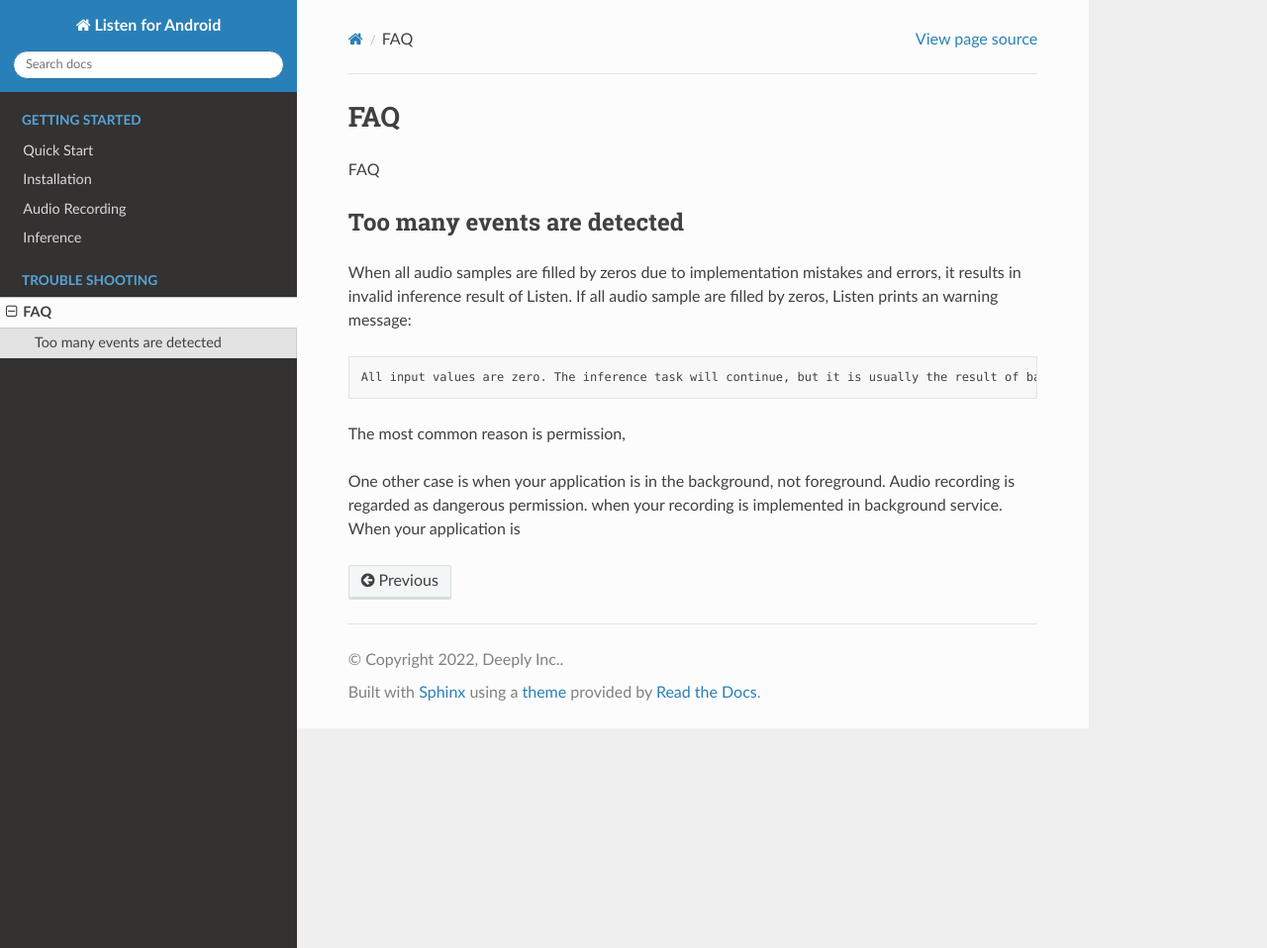
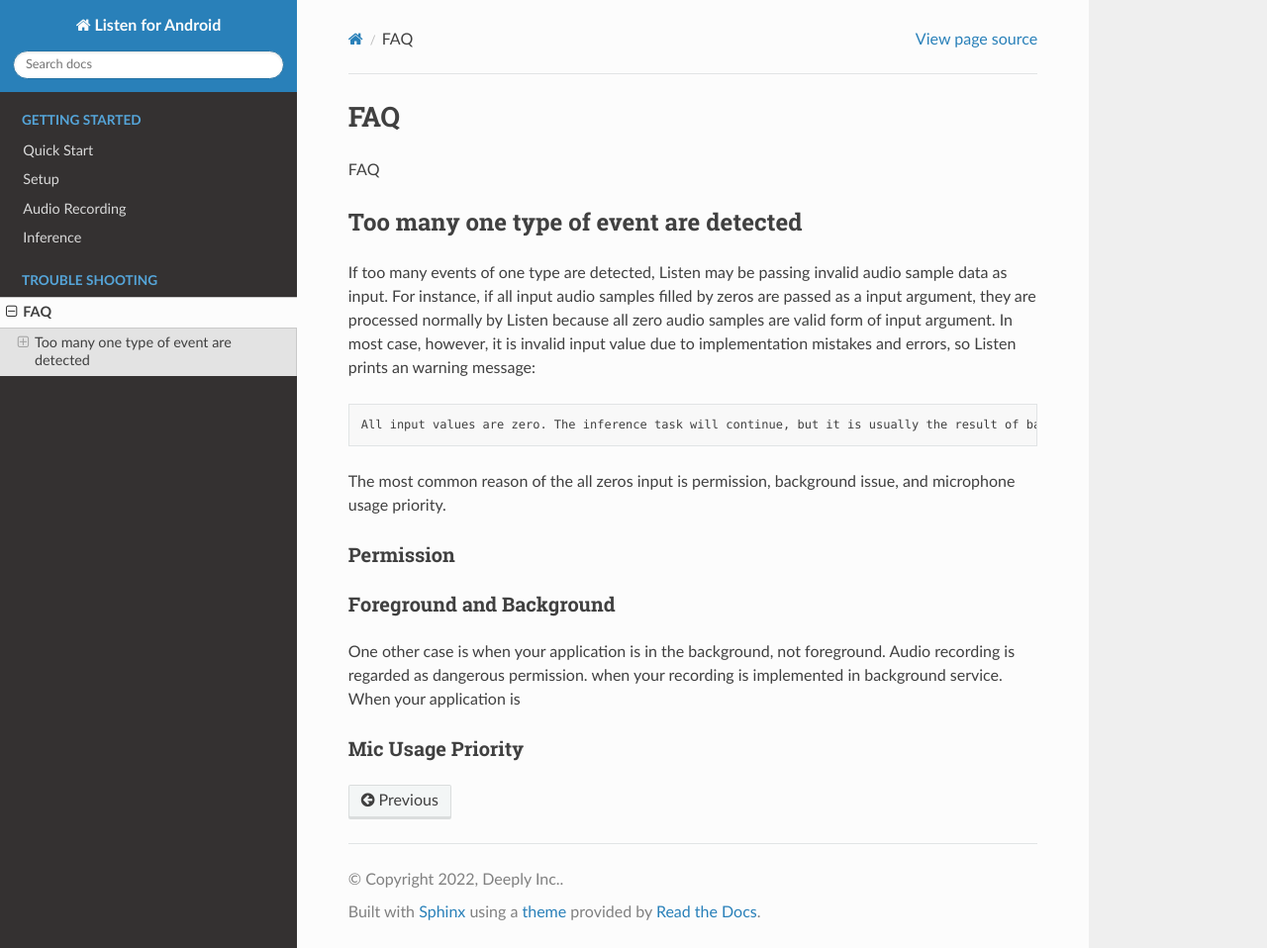
Before and after one commit to deeplyinc/listen-sdk-android-samples, a Sphinx documentation site: the page built from docs/contents/trouble-shooting/faq.md, in a window 1280 px wide and 958 px high. Shown: the whole window at 99% size. Built offline with Sphinx 7.4.7 and the Read the Docs theme 2.0.0, drawn with Linux system fonts in a browser that asks for light colours.

Commit message:
docs: fix some sentences

````diff
--- a/docs/contents/getting-started/installation.md
+++ b/docs/contents/getting-started/setup.md
@@ -1,10 +1,4 @@
-# Installation
-
-hello
-
-## Hello
-
-hello, world!
+# Setup
 
 ## Dependency
 
--- a/docs/contents/trouble-shooting/faq.md
+++ b/docs/contents/trouble-shooting/faq.md
@@ -4,18 +4,25 @@ FAQ
 
 
 
-## Too many events are detected
+## Too many one type of event are detected
 
-When all audio samples are filled by zeros due to implementation mistakes and errors, it results in invalid inference result of Listen.
-If all audio sample are filled by zeros, Listen prints an warning message:
+If too many events of one type are detected, Listen may be passing invalid audio sample data as input.
+For instance, if all input audio samples filled by zeros are passed as a input argument, they are processed normally by Listen because all zero audio samples are valid form of input argument.
+In most case, however, it is invalid input value due to implementation mistakes and errors, so Listen prints an warning message:
 
 ```text
 All input values are zero. The inference task will continue, but it is usually the result of bad recording.
 ```
 
-The most common reason is permission,
+The most common reason of the all zeros input is permission, background issue, and microphone usage priority.
+
+### Permission
+
+### Foreground and Background
 
 One other case is when your application is in the background, not foreground.
 Audio recording is regarded as dangerous permission.
 when your recording is implemented in background service.
 When your application is
+
+### Mic Usage Priority
--- a/docs/index.rst
+++ b/docs/index.rst
@@ -11,7 +11,7 @@ Please contact us if you want to buy a license.
    :hidden:
 
    contents/getting-started/quick-start
-   contents/getting-started/installation
+   contents/getting-started/setup
    contents/getting-started/audio-recording
    contents/getting-started/inference
 
````
Also changed, not shown: docs/README.md (+1 -1 lines), docs/contents/getting-started/inference.md (+3 -3 lines), docs/contents/getting-started/quick-start.md (+2 -6 lines).
